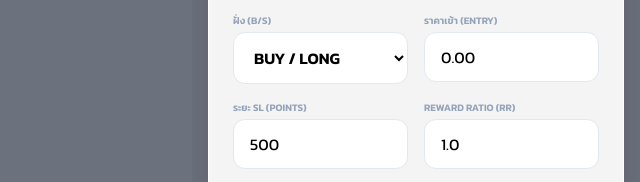
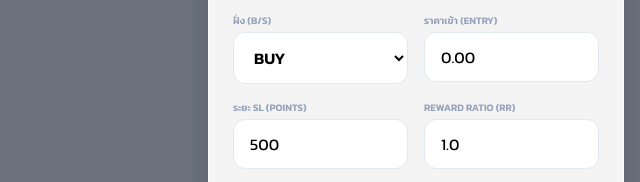
Before and after one commit to RunDev1177/Trading-Journal, a plain HTML site: page index.html in a window 1280 px wide. Both pictures are taken after a click on the button "เครื่องคิดเลข Lot Size (Point)". Shown: the part 249-431 px from the top of the page, 224-864 px from the left. Drawn offline with nearby package versions, Linux system fonts and the light colour scheme; no server answers.

Commit message:
Add files via upload

```diff
--- a/index.html
+++ b/index.html
@@ -133,8 +133,8 @@
                         <div>
                             <label class="block text-[10px] font-bold text-slate-400 uppercase mb-1">ฝั่ง (B/S)</label>
                             <select id="calcSide" class="w-full px-4 py-3 rounded-xl border border-slate-200 focus:border-blue-500 outline-none transition bg-white font-bold">
-                                <option value="BUY">BUY / LONG</option>
-                                <option value="SELL">SELL / SHORT</option>
+                                <option value="BUY">BUY</option>
+                                <option value="SELL">SELL</option>
                             </select>
                         </div>
                         <div>
```
